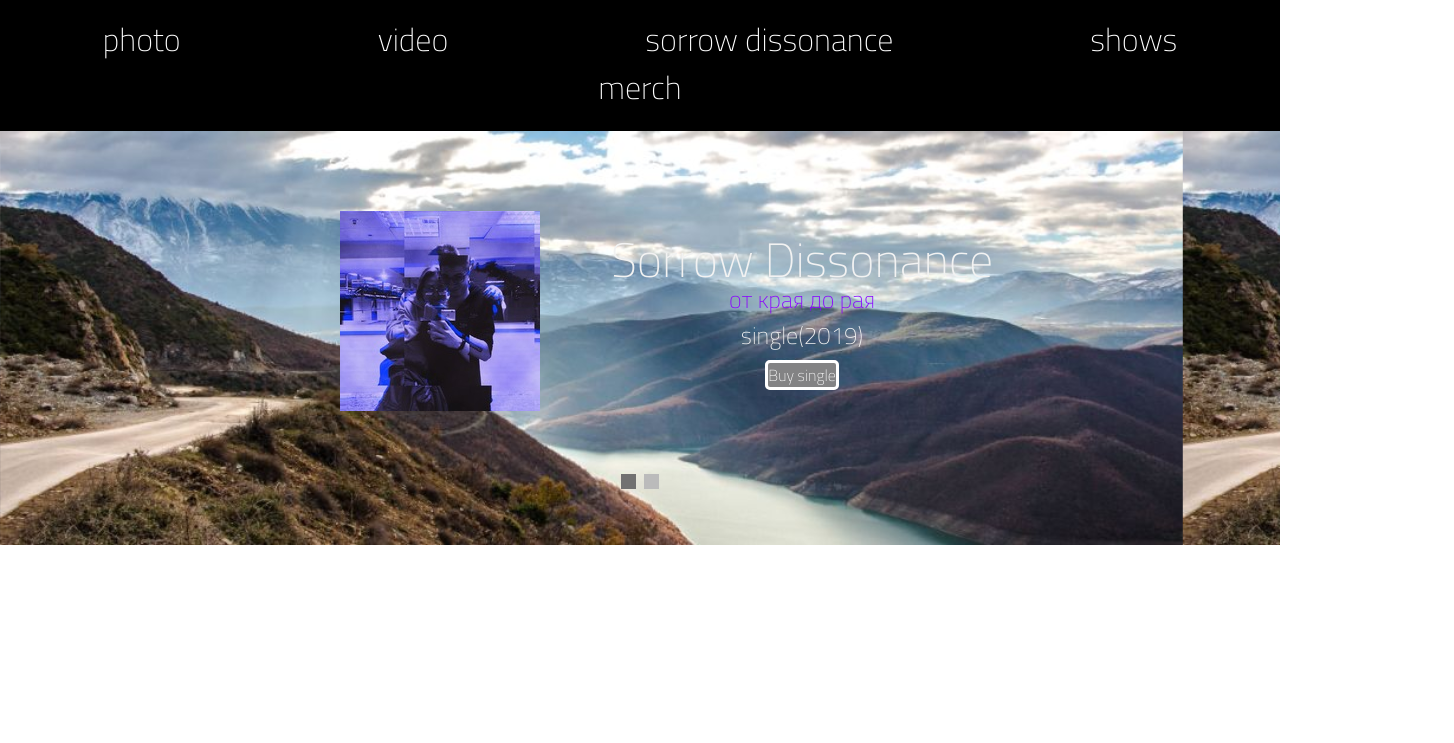
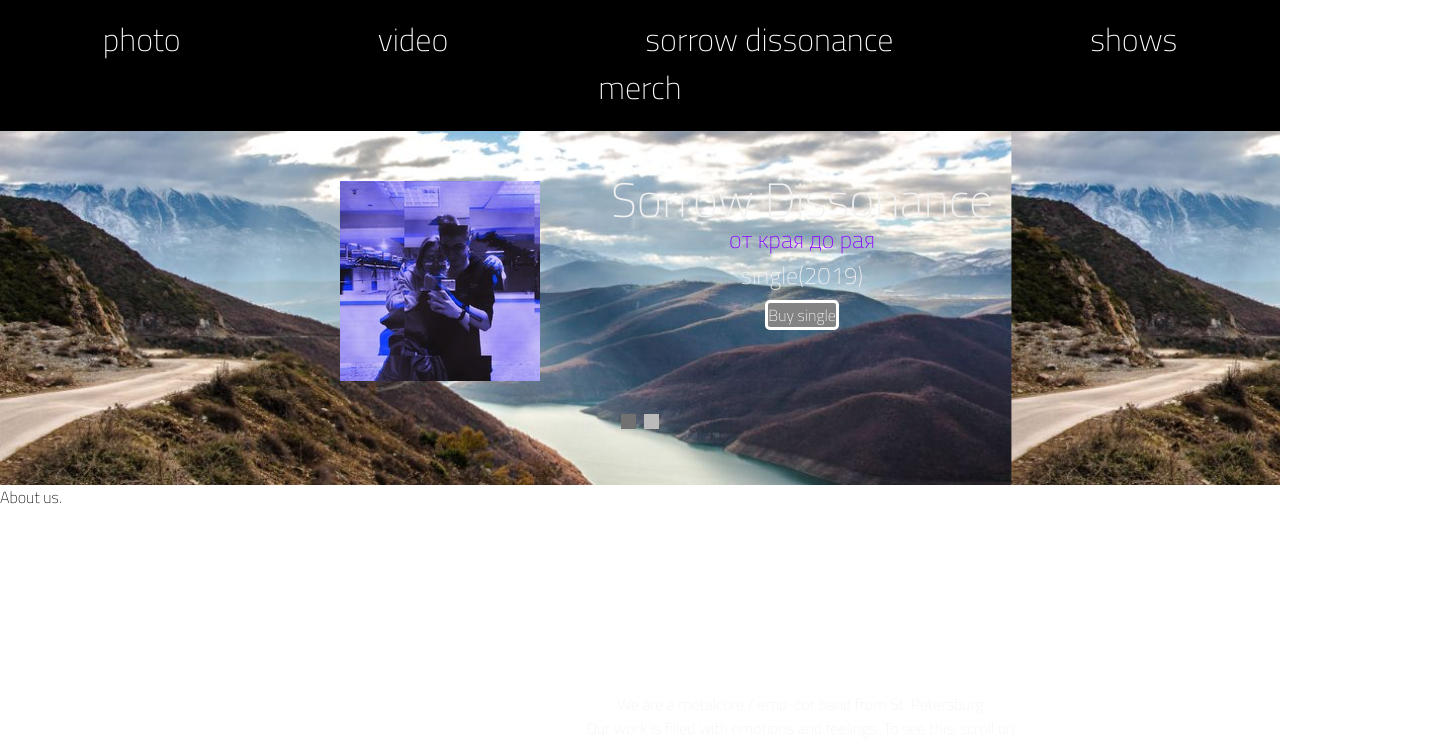
Before and after one commit to Weytaricla/Sorrow-Dissonance, a plain HTML site: page index.html in a window 1280 px wide. Shown: the whole page, 1454 px wide, since content can reach past the window. Drawn offline with Linux system fonts and the light colour scheme.

Commit message:
Сделал формы для будущих блоков,

```diff
--- a/index.html
+++ b/index.html
@@ -21,8 +21,10 @@
         </menu>
     </header>
     <div class="slider">
+        <div class="bg">
+
         <div class="slideshow-container">
-            <div class="standart mySlides fade">
+            <div class="mySlides fade">
               <img src="img1.jpg" style="width:200px">
               <div class="text">
                   <p class="autor">Sorrow Dissonance</p>
@@ -48,5 +50,41 @@
             <span class="dot" onclick="currentSlide(2)"></span>
         </div>
         <script src="/js/script.js"></script>
+        </div>
+    </div>
+
+    <div id="about_us">
+        <div class="title">About us.</div>
+        <div class="text">
+            <p>We are a metalcore / emo-cor band from St. Petersburg.</p>
+            <p>Our work is filled with emotions and feelings. To see this, scroll on.</p>
+        </div>
+    </div>
+
+    <div id="photo">
+        <div class="title"></div>
+        <div class="photo"></div>
+    </div>
+
+    <div id="merch">
+        <div class="title"></div>
+        <div class="box">
+            <div class="block">
+                <img src="" alt="">
+                <a href="#"></a>
+            </div>
+            <div class="block">
+                <img src="" alt="">
+                <a href="#"></a>
+            </div>
+            <div class="block">
+                <img src="" alt="">
+                <a href="#"></a>
+            </div>
+            <div class="block">
+                <img src="" alt="">
+                <a href="#"></a>
+            </div>
+        </div>
     </div>
 </body>
--- a/style/slider.css
+++ b/style/slider.css
@@ -4,8 +4,8 @@
   background-color: #4b4b4b;
   background-size: auto 100%;
 }
-.standart{
-  padding: 30px 0;
+.bg{
+
 }
 /* Slideshow container */
 .slideshow-container {
@@ -30,7 +30,7 @@
   color: #f2f2f2;
   padding: 0 12px;
   position: absolute;
-  bottom: 60px;   /* Если двигаешь блок standart падингами, то тут тоже меняй +30px от того на сколько поменял*/
+  bottom: 60px;
   left: 150px;
   width: 100%;
   text-align: center;
```
